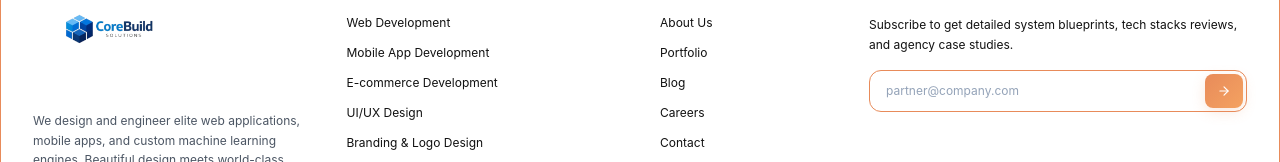
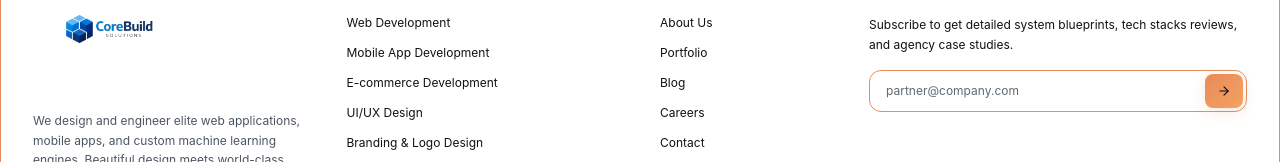
Before and after one commit to Kshitijux/corebuildsolutions, a React (Vite) app in the folder client/: page /blog in a window 1280 px wide. Shown: the part 2285-2447 px from the top of the page. Built offline with nearby package versions, Linux system fonts and the light colour scheme; no server answers; the database is empty.

Commit message:
style: optimize color variables, placeholder contrast, and button styles for WCAG AA compliance

```diff
--- a/client/src/styles/global.css
+++ b/client/src/styles/global.css
@@ -19,7 +19,7 @@ body[data-theme="light"] {
   --color-text-primary: #111111;
   --color-text-secondary: #4B5563;
   --color-text-body: #4B5563;
-  --color-text-muted: #6B7280;
+  --color-text-muted: #5E6A75;
 
   --color-accent-primary: #E88B5A;
   --color-accent-secondary: #F4A261;
@@ -44,7 +44,7 @@ body[data-theme="dark"] {
   --color-text-primary: #FFFFFF;   /* Pure White headings */
   --color-text-secondary: #CBD5E1; /* Light Slate sub-headings */
   --color-text-body: #94A3B8;      /* Muted Slate body copy */
-  --color-text-muted: #6B7280;     /* Muted captions */
+  --color-text-muted: #7E8A9F;     /* Muted captions */
 
   --color-accent-primary: #2563EB;   /* Premium Accent Blue */
   --color-accent-secondary: #3B82F6;
@@ -65,7 +65,9 @@ body[data-theme="dark"] {
   /* Text Contrast scale */
   --color-slate-400: var(--color-text-muted);
   --color-slate-500: var(--color-text-muted);
+  --color-slate-550: var(--color-text-muted);
   --color-slate-600: var(--color-text-body);
+  --color-slate-650: var(--color-text-body);
 
   /* Borders */
   --color-slate-700: var(--color-border-subtle);
@@ -168,7 +170,7 @@ body[data-theme="light"] select {
 }
 body[data-theme="light"] input::placeholder,
 body[data-theme="light"] textarea::placeholder {
-  color: #94A3B8 !important;
+  color: var(--color-text-muted) !important;
 }
 
 body[data-theme="dark"] input,
@@ -180,7 +182,7 @@ body[data-theme="dark"] select {
 }
 body[data-theme="dark"] input::placeholder,
 body[data-theme="dark"] textarea::placeholder {
-  color: #6B7280 !important;
+  color: var(--color-text-muted) !important;
 }
 
 /* ==========================================
@@ -275,7 +277,7 @@ body[data-theme="light"] button.bg-blue-600,
 body[data-theme="light"] a.bg-blue-600,
 body[data-theme="light"] .bg-blue-600 {
   background: linear-gradient(135deg, #E88B5A 0%, #F4A261 100%) !important;
-  color: #FFFFFF !important;
+  color: #111111 !important;
   border: none !important;
   box-shadow: 0 4px 14px rgba(232, 139, 90, 0.2) !important;
   transition: all 0.3s ease !important;
@@ -285,7 +287,7 @@ body[data-theme="light"] button.bg-blue-600:hover,
 body[data-theme="light"] a.bg-blue-600:hover,
 body[data-theme="light"] .bg-blue-600:hover {
   background: linear-gradient(135deg, #F4A261 0%, #E88B5A 100%) !important;
-  color: #FFFFFF !important;
+  color: #111111 !important;
   transform: translateY(-1px) !important;
   box-shadow: 0 6px 20px rgba(232, 139, 90, 0.35) !important;
 }
@@ -293,7 +295,7 @@ body[data-theme="light"] .bg-blue-600:hover {
 body[data-theme="light"] button.bg-blue-600 *,
 body[data-theme="light"] a.bg-blue-600 *,
 body[data-theme="light"] .bg-blue-600 * {
-  color: #FFFFFF !important;
+  color: #111111 !important;
 }
 
 body[data-theme="dark"] button.bg-blue-600,
```
